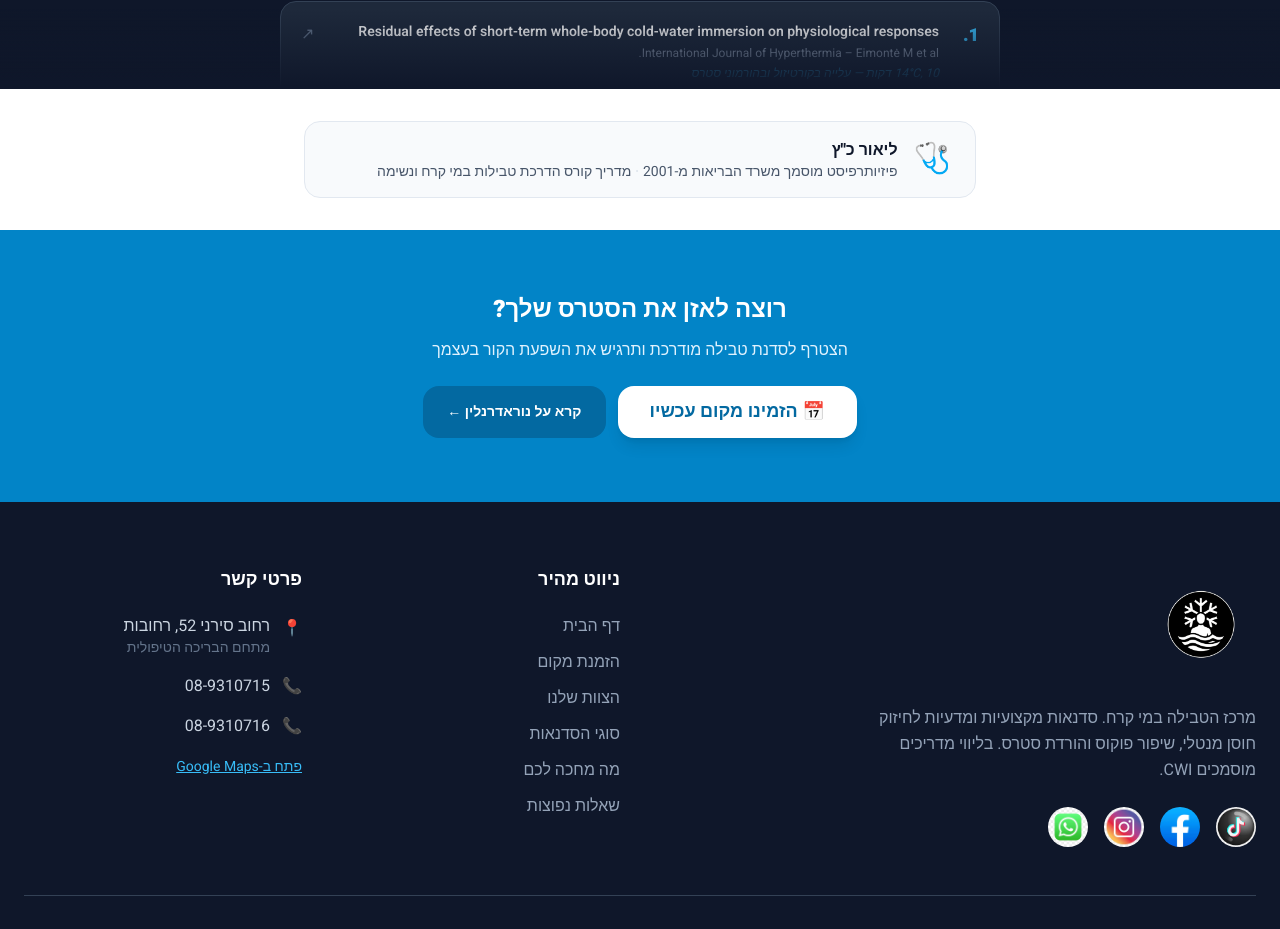
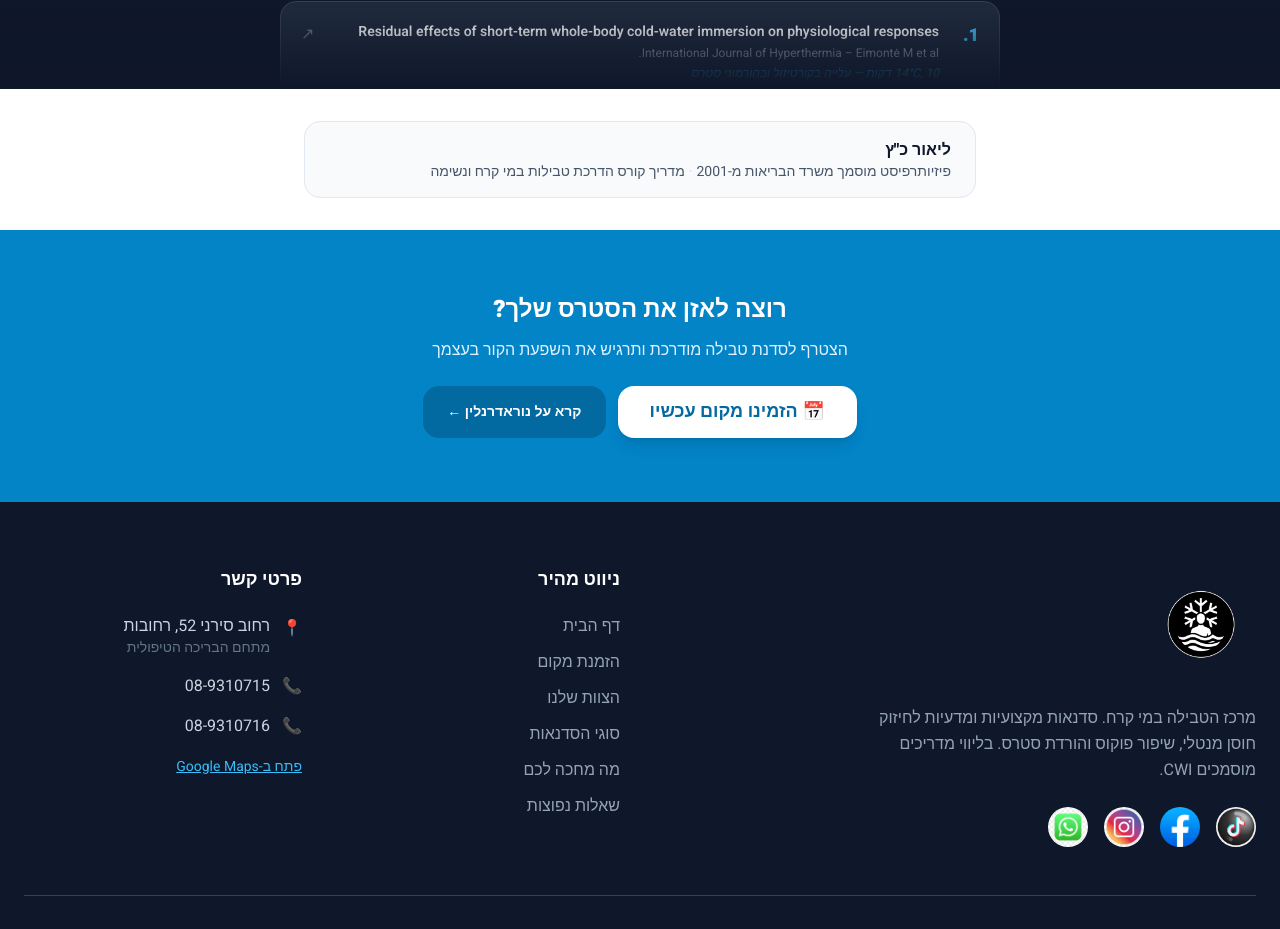
Before and after one commit to ritzabilu-jpg/ICING, a Next.js app: page /cortisol in a window 1280 px wide. Shown: the part 2204-3133 px from the top of the page. Built offline with nearby package versions, Linux system fonts and the light colour scheme; what tailwindcss-rtl would draw is missing.

Commit message:
fix: remove stethoscope emoji from author signature

```diff
--- a/src/components/AuthorSignature.tsx
+++ b/src/components/AuthorSignature.tsx
@@ -1,7 +1,6 @@
 export default function AuthorSignature() {
   return (
     <div className="flex items-center gap-4 bg-slate-50 border border-slate-200 rounded-2xl px-6 py-4 my-8 max-w-2xl mx-auto">
-      <div className="text-3xl flex-shrink-0">🩺</div>
       <div>
         <p className="font-black text-navy-900 text-base">ליאור כ&quot;ץ</p>
         <p className="text-slate-600 text-sm leading-snug">
```
